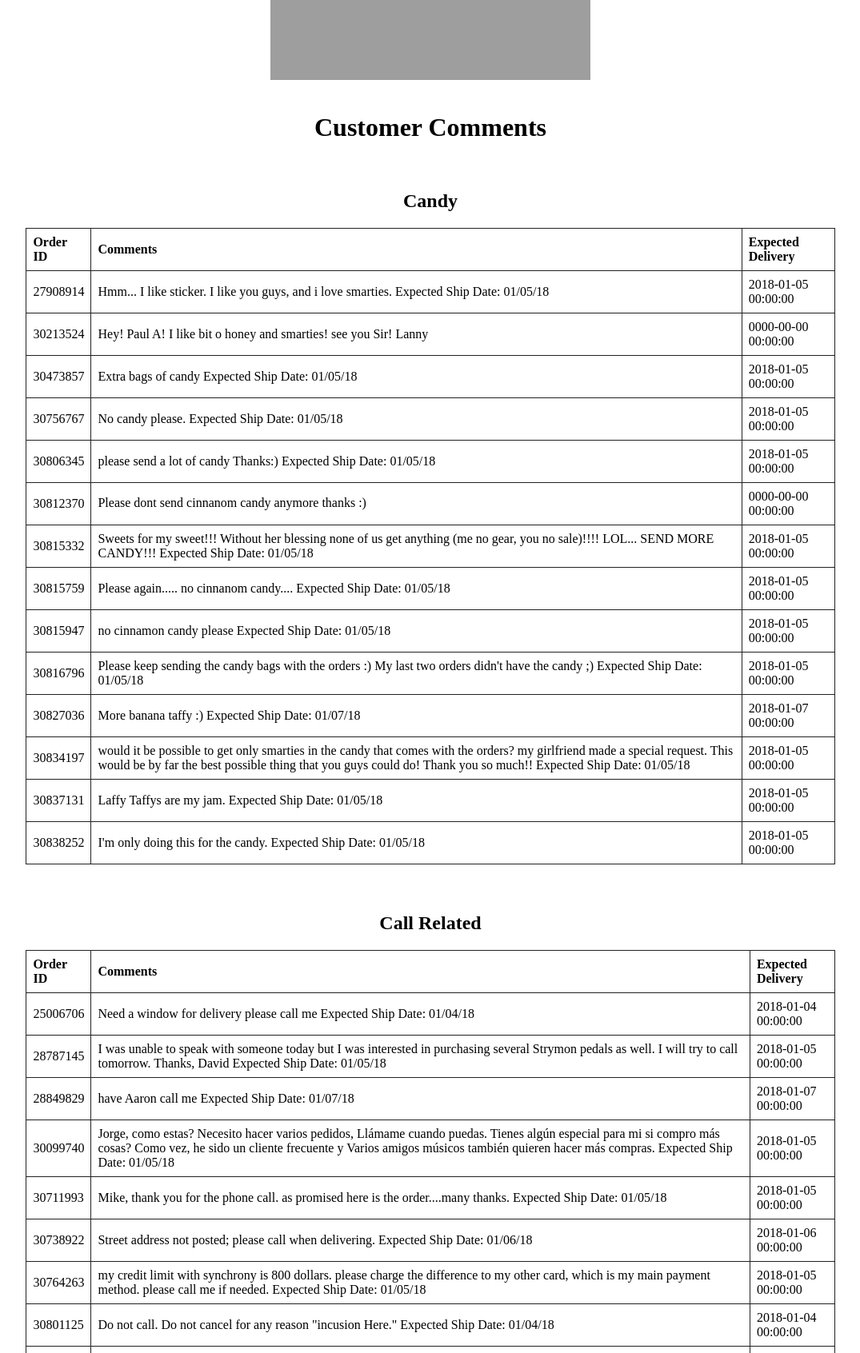
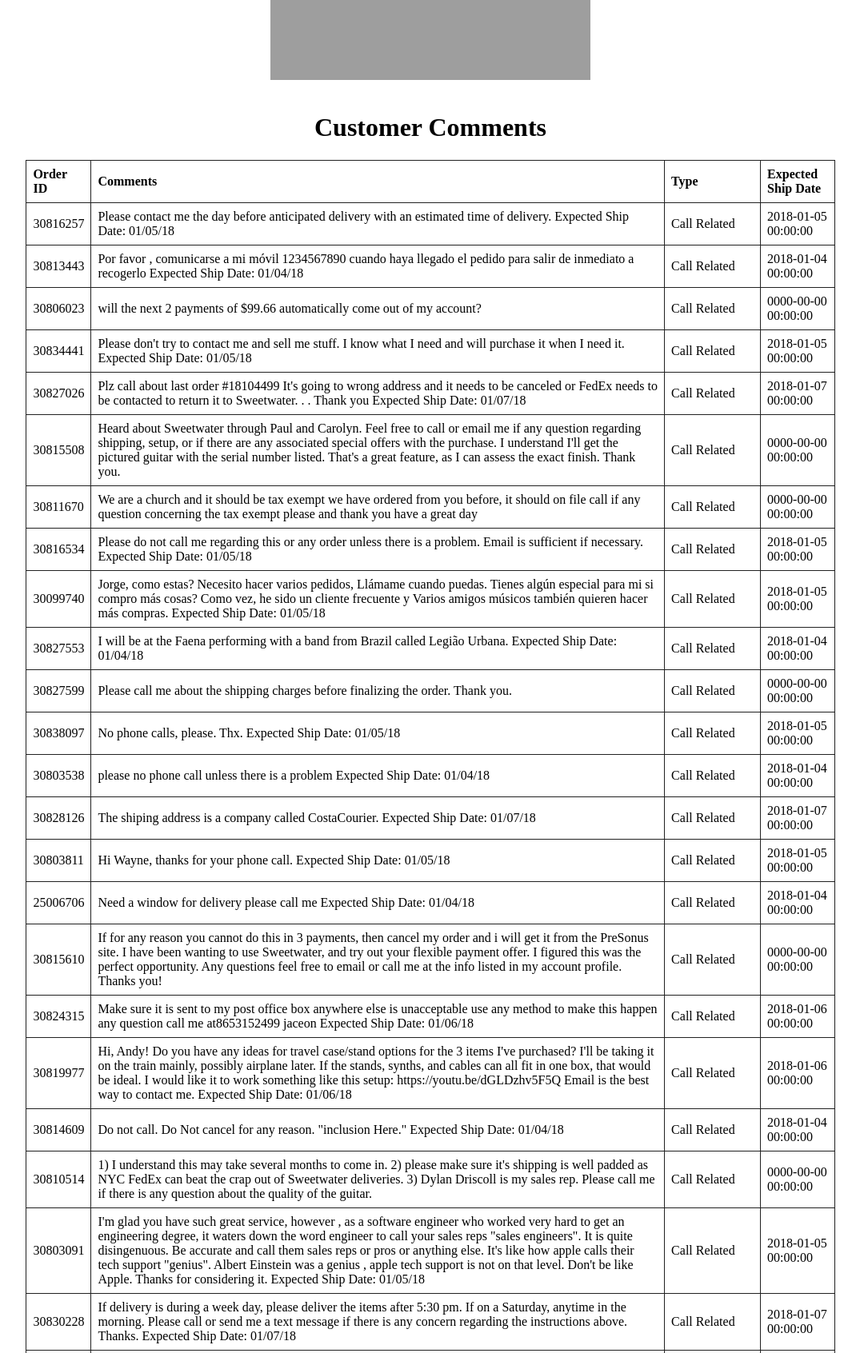
Before and after one commit to erikeggers/sweetwater, a PHP site: page / in a window 1280 px wide. Shown: the part 228-1920 px from the top of the page at 80% size, without its empty margins (102-1177 px from the left). Run offline with PHP 8.4, Linux system fonts and the light colour scheme; data comes from the database, SQL or seed files in the repository; grey boxes are pictures that could not be loaded.

Commit message:
Simplifies query to be just one and cleans up table, adds comment type.

```diff
--- a/includes/functions/set_table_rows.php
+++ b/includes/functions/set_table_rows.php
@@ -1,22 +1,18 @@
 <?php
 
 // Get data from database based on query
-function setTableRows($query)
+function setTableRows()
 {
+  // Include database connection
   include 'includes/dbh.inc.php';
 
-  // Query array
-  $queryArray = array(
-    "candy" => "SELECT * FROM sweetwater_test WHERE comments like '%candy%' OR comments like '%smarties%' OR comments like '%taffy%'",
-    // Noticed some spanish words in the comments, so added Spanish words to the query to catch those as well.
-    "calls" => "SELECT * FROM sweetwater_test WHERE (comments like '% call %' OR comments like '% call.%' OR comments like '% calls%' OR comments like '%comunicarse%' OR comments like '%llámame%') AND comments not like '% call your%'",
-    "referrals" => "SELECT * FROM sweetwater_test WHERE comments like '%referred%' OR comments like '%referral%'",
-    "signatureRequirements" => "SELECT * FROM sweetwater_test WHERE comments like '%signature%' OR comments like '%sign%' OR comments like '%release%'",
-    "miscellaneous" => "SELECT * FROM sweetwater_test WHERE comments not in (SELECT comments FROM sweetwater_test WHERE comments like '%candy%' or comments like '%smarties%' or comments like '%taffy%' OR comments like '% call %' OR comments like '% call.%' OR comments like '% calls%' OR comments like '%comunicarse%' OR comments like '%llámame%' OR comments like '%referred%' or comments like '%referral%' OR comments like '%signature%' OR comments like '%sign%' OR comments like '%release%')"
-  );
-
-  // Query to get data from database
-  $queryToUse = $queryArray[$query];
+  // Set query to use
+  $queryToUse = "SELECT orderid, comments, shipdate_expected,
+                IF((comments LIKE '%candy%' OR comments LIKE '%smarties%' OR comments LIKE '%taffy%'), 'Candy',
+                IF((comments LIKE '%call%' OR comments LIKE '%contact%' OR comments LIKE '%comunicarse%' OR comments LIKE '%llámame%'), 'Call Related',
+                IF((comments LIKE '%signature%' OR comments LIKE '%sign%' OR comments LIKE '%release%'), 'Signature Requirements',
+                IF(comments LIKE '%referred%' OR comments LIKE '%referral%', 'Referrals', 'Miscellaneous')))) AS comment_type
+                FROM sweetwater_test ORDER BY comment_type";
 
   // Run query
   $result = $conn->query($queryToUse);
@@ -28,12 +24,13 @@ function setTableRows($query)
 
   // Only run if number of rows is greater than 0.
   if ($result->num_rows > 0) {
-    // output data of each row
     while ($row = $result->fetch_assoc()) {
-      echo "<tr><td>" . $row["orderid"] . "</td><td>" . $row["comments"] . "</td><td>" . $row["shipdate_expected"] . "</td><tr>";
+      echo "<tr><td>" . $row['orderid'] . "</td><td>" . $row['comments'] . "</td><td>" . $row['comment_type'] . "</td><td>" . $row['shipdate_expected'] . "</td></tr>";
     }
   } else {
     echo "No results found";
   }
+
+  // Close connection
   $conn->close();
 }
--- a/views/comment_tables.php
+++ b/views/comment_tables.php
@@ -16,12 +16,12 @@
   <img src="https://media.sweetwater.com/m/header/logo/sweetwater-logo.png?width=190&quality=90&ha=9fec6b575dbcf9ae" alt="sweetwater logo">
   <h1>Customer Comments</h1>
   <!-- Candy Comments Table -->
-  <h2>Candy</h2>
   <table border='1'>
     <tr>
       <th>Order ID</th>
       <th>Comments</th>
-      <th>Expected Delivery</th>
+      <th>Type</th>
+      <th>Expected Ship Date</th>
     </tr>
     <!-- Get data from table related to candy-->
     <?php
@@ -29,56 +29,6 @@
     ?>
   </table>
   <!-- Call Comments Table -->
-  <h2>Call Related</h2>
-  <table border='1'>
-    <tr>
-      <th>Order ID</th>
-      <th>Comments</th>
-      <th>Expected Delivery</th>
-    </tr>
-    <!-- Get data related to calls -->
-    <?php
-    echo setTableRows("calls");
-    ?>
-  </table>
-  <!-- Referral Comments Table -->
-  <h2>Referrals</h2>
-  <table border='1'>
-    <tr>
-      <th>Order ID</th>
-      <th>Comments</th>
-      <th>Expected Delivery</th>
-    </tr>
-    <!-- Get data related to referrals -->
-    <?php
-    echo setTableRows("referrals");
-    ?>
-  </table>
-  <!-- Signature Requirements Comments Table -->
-  <h2>Signature Requirements</h2>
-  <table border='1'>
-    <tr>
-      <th>Order ID</th>
-      <th>Comments</th>
-      <th>Expected Delivery</th>
-    </tr>
-    <!-- Get data related to signatures -->
-    <?php
-    echo setTableRows("signatureRequirements");
-    ?>
-  </table>
-  <!-- Miscellaneous Comments Table -->
-  <h2>Miscellaneous</h2>
-  <table border='1'>
-    <tr>
-      <th>Order ID</th>
-      <th>Comments</th>
-      <th>Expected Delivery</th>
-    </tr>
-    <!-- Get data related to Miscellaneous -->
-    <?php
-    echo setTableRows("miscellaneous");
-    ?>
-  </table </body>
+ </body>
 
 </html>
```
